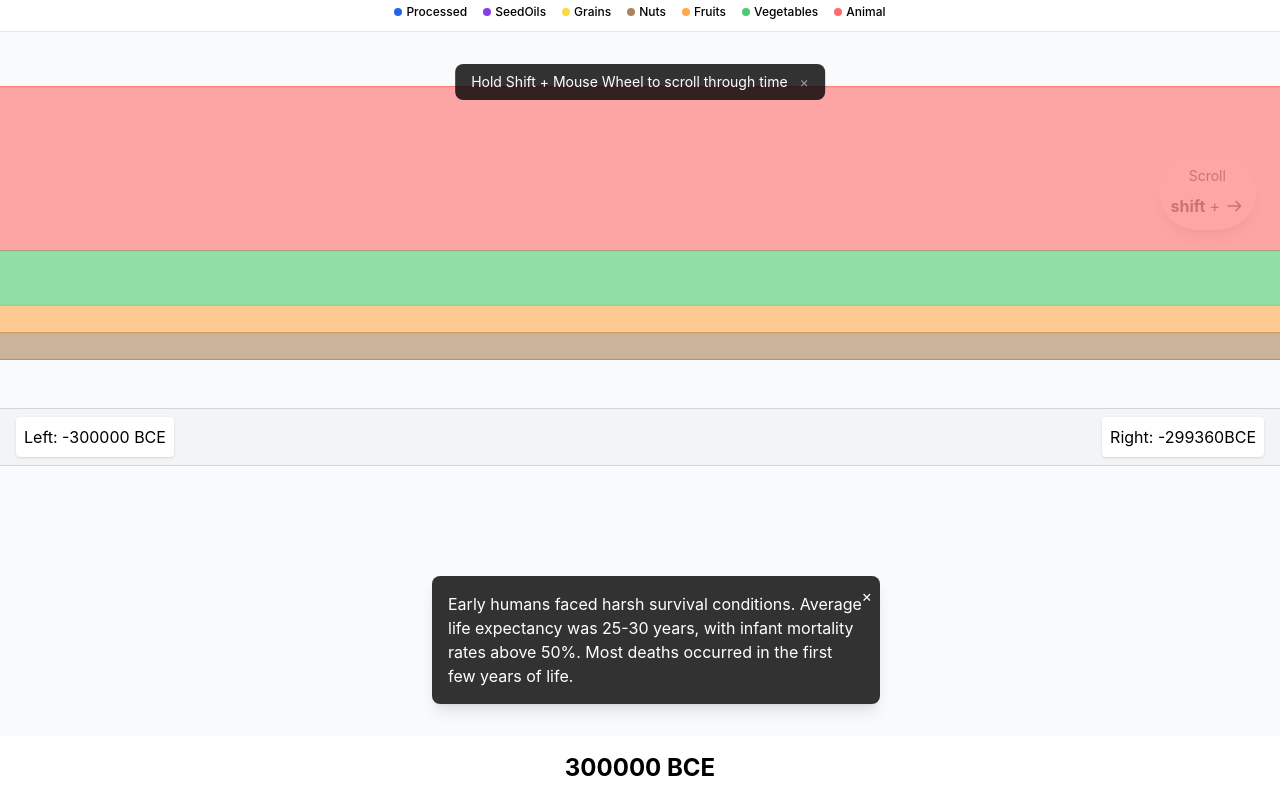
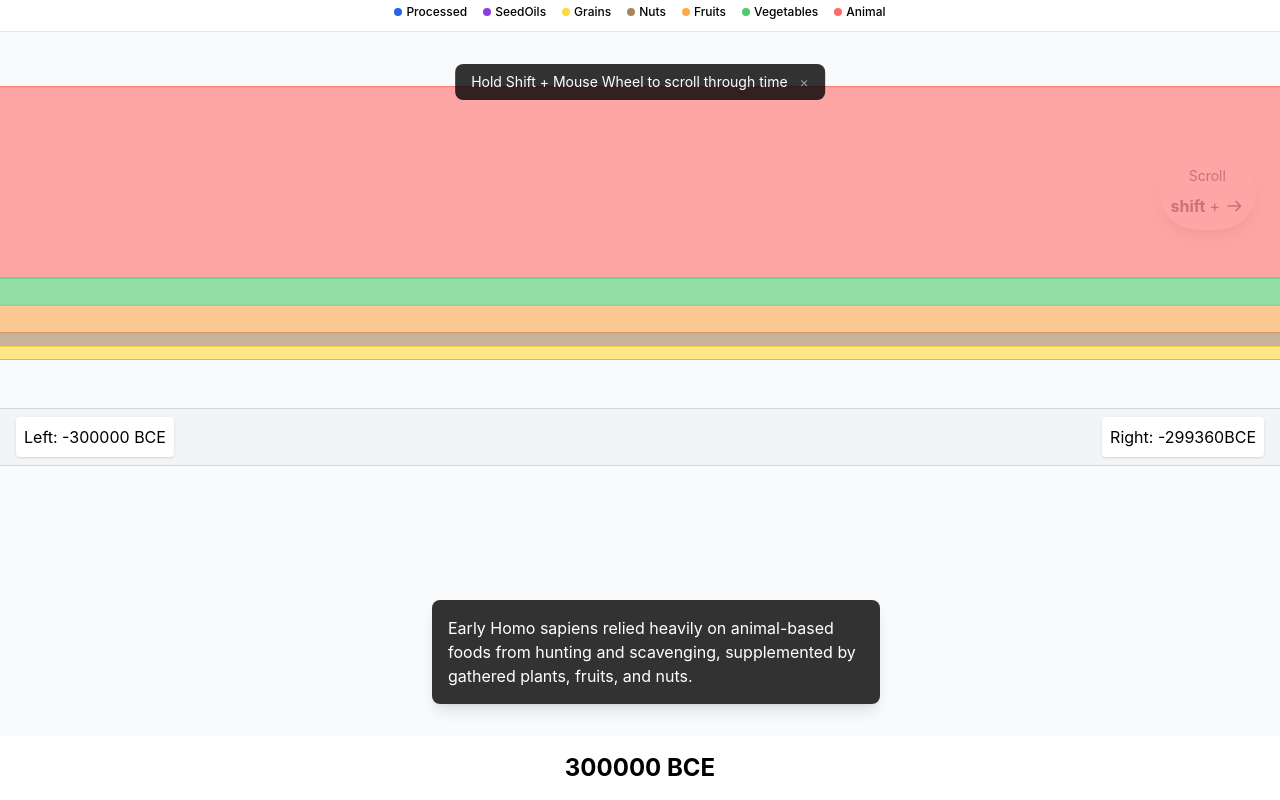
Before and after one commit to seanmun/1-pixel-health, a React (Vite) app: page / in a window 1280 px wide. Built offline with nearby package versions, Linux system fonts and the light colour scheme.

Commit message:
added smooth deceleration scroll at major points

```diff
--- a/src/components/DietVisualization.tsx
+++ b/src/components/DietVisualization.tsx
@@ -40,7 +40,7 @@ const CustomTooltip = ({
                 style={{ backgroundColor: entry.color }}
               />
               <span className="text-sm">
-                {formatCategory(entry.name)}: {(entry.value * 100).toFixed(1)}%
+                {formatCategory(entry.name)}: {Math.round(entry.value)}%
               </span>
             </div>
           )
@@ -56,20 +56,19 @@ const DietVisualization = () => {
     const points: DataPoint[] = [];
     const allYears: number[] = [];
 
+    // Ensure we have exact boundary points
+    allYears.push(-300000);
+    allYears.push(2025);
+
     // Add points around transition periods
     DIET_PERIODS.forEach((period, index) => {
       if (index < DIET_PERIODS.length - 1) {
-        // Add points before transition
+        // Add transition points
         for (let y = period.endYear - 100; y < period.endYear; y += 2) {
-          if (!allYears.includes(y)) {
           allYears.push(y);
         }
-        }
-        // Add points after transition
         for (let y = period.endYear; y < period.endYear + 100; y += 2) {
-          if (!allYears.includes(y)) {
           allYears.push(y);
-          }
         }
       }
     });
@@ -77,19 +76,26 @@ const DietVisualization = () => {
     // Add regular interval points
     const step = 500;
     for (let y = -300000; y <= 2025; y += step) {
-      if (!allYears.includes(y)) {
       allYears.push(y);
     }
+
+    // Add extra resolution for recent history
+    for (let y = 1800; y <= 2025; y += 5) {
+      allYears.push(y);
     }
 
-    // Sort years and generate data points
-    allYears.sort((a, b) => a - b);
-    allYears.forEach(y => {
+    // Sort and remove duplicates
+    const uniqueYears = [...new Set(allYears)].sort((a, b) => a - b);
+
+    // Generate data points
+    uniqueYears.forEach(y => {
+      if (y >= -300000 && y <= 2025) {
         const composition = getDietData(y);
         points.push({
           year: y,
           ...composition
         });
+      }
     });
 
     return points;
@@ -109,11 +115,13 @@ const DietVisualization = () => {
           type="number"
           domain={[-300000, 2025]}
           scale="linear"
-          hide={true}  // Hide the axis but use it for scaling
+          hide={true}
+          allowDataOverflow={false}
+          interval="preserveStart"
         />
         <Tooltip
           content={<CustomTooltip />}
-          labelFormatter={(label) => String(label)}  // Ensure label is passed as-is
+          labelFormatter={(label) => String(label)}
         />
         {categories.map((category) => (
           <Area
@@ -124,6 +132,7 @@ const DietVisualization = () => {
             stroke={getDietColor(category)}
             fill={getDietColor(category)}
             isAnimationActive={false}
+            connectNulls={true}
           />
         ))}
       </AreaChart>
--- a/src/components/Popup.tsx
+++ b/src/components/Popup.tsx
@@ -1,24 +1,17 @@
 // src/components/Popup.tsx
 interface PopupProps {
   message: string;
-    onClose: () => void;
 }
 
-  const Popup = ({ message, onClose }: PopupProps) => {
+const Popup = ({ message }: PopupProps) => {
   return (
     <div
       className="fixed bottom-24 left-1/2 transform -translate-x-1/2 z-50
                  bg-black bg-opacity-80 text-white p-4 rounded-lg shadow-lg
-                   max-w-sm md:max-w-md mx-4 animate-fade-in"
+                 max-w-sm md:max-w-md mx-4 animate-fade-in transition-opacity duration-500"
     >
       <div className="text-sm md:text-base">
         {message}
-          <button
-            onClick={onClose}
-            className="absolute top-2 right-2 text-white hover:text-gray-300"
-          >
-            ×
-          </button>
       </div>
     </div>
   );
--- a/src/components/Timeline.tsx
+++ b/src/components/Timeline.tsx
@@ -4,6 +4,8 @@ import { getDietColor, formatCategory } from '../utils/dietUtils';
 import { TIMELINE_EVENTS } from '../data/timelineEvents';
 import DietVisualization from './DietVisualization';
 import Popup from './Popup';
+import { useRef, useCallback } from 'react';
+
 
 const Timeline = () => {
   const [visibleRange, setVisibleRange] = useState<VisibleRange>({
@@ -38,27 +40,78 @@ const Timeline = () => {
   const [showInstructions, setShowInstructions] = useState(true);
 
 
-  // In Timeline.tsx, update the existing useEffect or add a new one
-  useEffect(() => {
-    // Find event near current year (within 50 years)
-    const nearbyEvent = TIMELINE_EVENTS.find(
-      event => Math.abs(event.year - visibleRange.start) < 50 &&
-      event.type === 'popup'
+// Inside Timeline component, add these:
+const scrollContainerRef = useRef<HTMLDivElement>(null);
+const lastScrollTime = useRef<number>(0);
+const lastScrollPosition = useRef<number>(0);
+const isInDecelerationZone = useRef<boolean>(false);
+
+const handleScroll = useCallback((e: Event) => {
+  const container = e.target as HTMLElement;
+  const currentTime = Date.now();
+  const currentPosition = container.scrollLeft;
+  const timeDiff = currentTime - lastScrollTime.current;
+
+  // Calculate scroll speed (pixels per millisecond)
+  const scrollSpeed = Math.abs(currentPosition - lastScrollPosition.current) / timeDiff;
+
+  // Convert scroll position to year
+  const currentYear = -300000 + Math.floor(currentPosition);
+
+  // Check if we're near any major time periods (within 1000 years)
+  const nearestEvent = TIMELINE_EVENTS.find(event =>
+    Math.abs(event.year - currentYear) < 1000
   );
 
-    const shouldShowEvent = nearbyEvent &&
-      (!currentEvent || currentEvent.year !== nearbyEvent.year);
+  if (nearestEvent && scrollSpeed > 0.1 && !isInDecelerationZone.current) {
+    // We're entering a deceleration zone
+    isInDecelerationZone.current = true;
 
-    if (shouldShowEvent) {
-      setCurrentEvent(nearbyEvent);
+    const targetScroll = nearestEvent.year + 300000; // Convert year to scroll position
 
-      const timer = setTimeout(() => {
-        setCurrentEvent(null);
-      }, 5000);
+    container.style.scrollBehavior = 'smooth';
+    container.scrollTo({
+      left: targetScroll,
+      behavior: 'smooth'
+    });
 
-      return () => clearTimeout(timer);
+    // Reset after the deceleration period
+    setTimeout(() => {
+      container.style.scrollBehavior = 'auto';
+      isInDecelerationZone.current = false;
+    }, 2000); // 2 second pause
   }
-  }, [visibleRange.start, currentEvent]);
+
+  lastScrollTime.current = currentTime;
+  lastScrollPosition.current = currentPosition;
+}, []);
+
+useEffect(() => {
+  const container = scrollContainerRef.current;
+  if (container) {
+    container.addEventListener('scroll', handleScroll);
+    return () => container.removeEventListener('scroll', handleScroll);
+  }
+}, [handleScroll]);
+
+  // In Timeline.tsx, update the event handling
+useEffect(() => {
+  // Find the current event based on year ranges
+  const currentYear = visibleRange.start;
+
+  // Find the appropriate event for the current year
+  const currentEvent = TIMELINE_EVENTS.reduce((closest, event) => {
+    if (event.year <= currentYear) {
+      // If this event is before or at our current year and is more recent than our previous closest
+      return (!closest || event.year > closest.year) ? event : closest;
+    }
+    return closest;
+  }, null as TimelineEvent | null);
+
+  if (currentEvent) {
+    setCurrentEvent(currentEvent);
+  }
+}, [visibleRange.start]); // Only depend on the start year
 
 
 
@@ -103,7 +156,11 @@ const Timeline = () => {
     )}
 
 {/* Graph section with legend */}
-    <div className="h-[45vh] overflow-x-auto timeline-scroll">
+<div
+  ref={scrollContainerRef}
+  className="h-[45vh] overflow-x-auto timeline-scroll"
+  style={{ scrollBehavior: 'auto' }}
+>
   {/* Legend - sticky and always visible */}
   <div className="h-8 bg-white border-b border-gray-200 sticky top-0 left-0 z-10">
     <div className="flex flex-wrap justify-center gap-x-4 gap-y-1 px-2 py-1">
@@ -121,8 +178,20 @@ const Timeline = () => {
     </div>
   </div>
 
-      {/* Visualization with remaining height */}
-      <div className="h-[calc(45vh-2rem)]" style={{ width: '302025px' }}>
+  {/* Visualization with remaining height and snap points */}
+  <div className="h-[calc(45vh-2rem)]" style={{ width: '302025px', position: 'relative' }}>
+    {/* Add snap points for each event */}
+    {TIMELINE_EVENTS.map((event) => (
+      <div
+        key={event.year}
+        className="absolute top-0 bottom-0 w-1"
+        style={{
+          left: `${event.year + 300000}px`,
+          scrollSnapAlign: 'center',
+          opacity: 0 // Make the snap points invisible
+        }}
+      />
+    ))}
     <DietVisualization />
   </div>
 </div>
@@ -150,7 +219,6 @@ const Timeline = () => {
       {currentEvent?.type === 'popup' && (
         <Popup
           message={currentEvent.content.message || ''}
-        onClose={() => setCurrentEvent(null)}
         />
       )}
     </div>
--- a/src/data/timelineEvents.ts
+++ b/src/data/timelineEvents.ts
@@ -1,3 +1,4 @@
+// src/data/timelineEvents.ts
 import { TimelineEvent } from '../types';
 
 export const TIMELINE_EVENTS: TimelineEvent[] = [
@@ -5,50 +6,84 @@ export const TIMELINE_EVENTS: TimelineEvent[] = [
     year: -300000,
     type: 'popup',
     content: {
-        message: "Early humans faced harsh survival conditions. Average life expectancy was 25-30 years, with infant mortality rates above 50%. Most deaths occurred in the first few years of life."
-      }
-    },
-    {
-      year: -200000,
-      type: 'popup',
-      content: {
-        message: "During peak ice ages, plant foods became scarce in many regions. Humans relied heavily on hunting large game animals for survival, with animal products making up the majority of their diet."
-      }
-    },
-    {
-      year: -100000,
-      type: 'popup',
-      content: {
-        message: "Communities developed sophisticated hunting techniques. Despite harsh conditions, humans showed remarkable adaptation skills, learning to preserve meat through drying and smoking."
+      message: "Early Homo sapiens relied heavily on animal-based foods from hunting and scavenging, supplemented by gathered plants, fruits, and nuts."
     }
   },
   {
     year: -50000,
     type: 'popup',
     content: {
-        message: "Development of better tools and weapons led to more efficient hunting. Communities could now support larger populations, though life remained challenging with high mortality rates."
+      message: "Advancements in tool-making improved hunting efficiency, but plant consumption increased slightly as humans migrated to diverse environments."
+    }
+  },
+  {
+    year: -20000,
+    type: 'popup',
+    content: {
+      message: "The peak of the Ice Age limited plant availability, forcing humans to depend more on large game animals for survival."
     }
   },
   {
     year: -10000,
     type: 'popup',
     content: {
-        message: "The beginning of agriculture. Small-scale farming emerged in multiple regions, marking the first time humans actively cultivated plants for food. This gradually reduced dependence on hunting and gathering."
+      message: "As the Ice Age ended, warmer climates allowed for more plant diversity and the beginnings of primitive agriculture, reducing dependence on animal foods."
     }
   },
-    // Keep existing later events
+  {
+    year: -5000,
+    type: 'popup',
+    content: {
+      message: "Early farming civilizations emerged, increasing grain consumption while reducing the reliance on hunted animals."
+    }
+  },
+  {
+    year: -1000,
+    type: 'popup',
+    content: {
+      message: "Trade networks and urbanization led to greater grain availability, while livestock farming became more structured, slightly reducing meat consumption."
+    }
+  },
+  {
+    year: 1500,
+    type: 'popup',
+    content: {
+      message: "The Columbian Exchange introduced new crops like potatoes, tomatoes, and maize, diversifying diets but maintaining a reliance on grains and animal farming."
+    }
+  },
   {
     year: 1800,
     type: 'popup',
     content: {
-        message: "Industrial Revolution begins. Introduction of processed foods and significant changes in food preservation methods."
+      message: "The Agricultural and Industrial Revolutions expanded farming output, making grains the primary calorie source while lowering dependence on animal foods."
     }
   },
   {
     year: 1900,
     type: 'popup',
     content: {
-        message: "Introduction of industrial seed oils and beginning of modern food processing. This marks the most dramatic shift in human diet since the advent of agriculture."
+      message: "Industrialization introduced mass food production and early processing techniques, increasing the availability of cheap grains and seed oils."
+    }
+  },
+  {
+    year: 1950,
+    type: 'popup',
+    content: {
+      message: "Post-war industrialization and food processing innovations led to mass-produced, processed foods and the rise of seed oils."
+    }
+  },
+  {
+    year: 2000,
+    type: 'popup',
+    content: {
+      message: "Modern diets saw peak processed food consumption, with seed oils and refined grains dominating, while animal-based food intake declined."
+    }
+  },
+  {
+    year: 2025,
+    type: 'popup',
+    content: {
+      message: "A growing health-conscious movement and awareness of processed food risks have led to a renewed interest in whole foods, including animal-based and plant-based diets."
     }
   }
 ];
--- a/src/index.css
+++ b/src/index.css
@@ -14,3 +14,12 @@ body {
   -webkit-font-smoothing: antialiased;
   -moz-osx-font-smoothing: grayscale;
 }
+
+@keyframes fade-in {
+  from { opacity: 0; }
+  to { opacity: 1; }
+}
+
+.animate-fade-in {
+  animation: fade-in 0.3s ease-in-out;
+}
```
Also changed, not shown: src/data/dietPeriods.ts (+139 -15 lines). Lines whose indentation alone changed are shown as unchanged.
